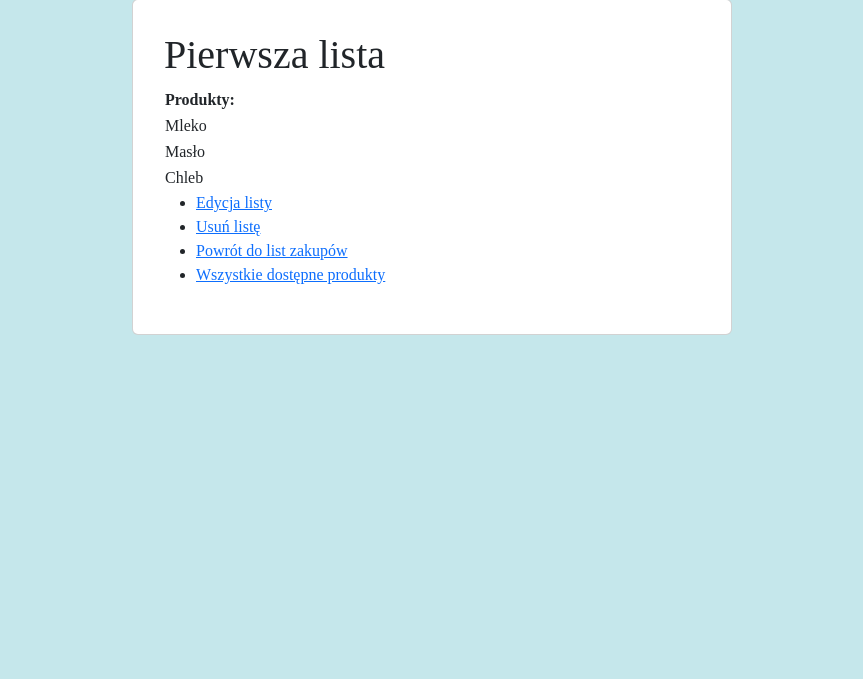
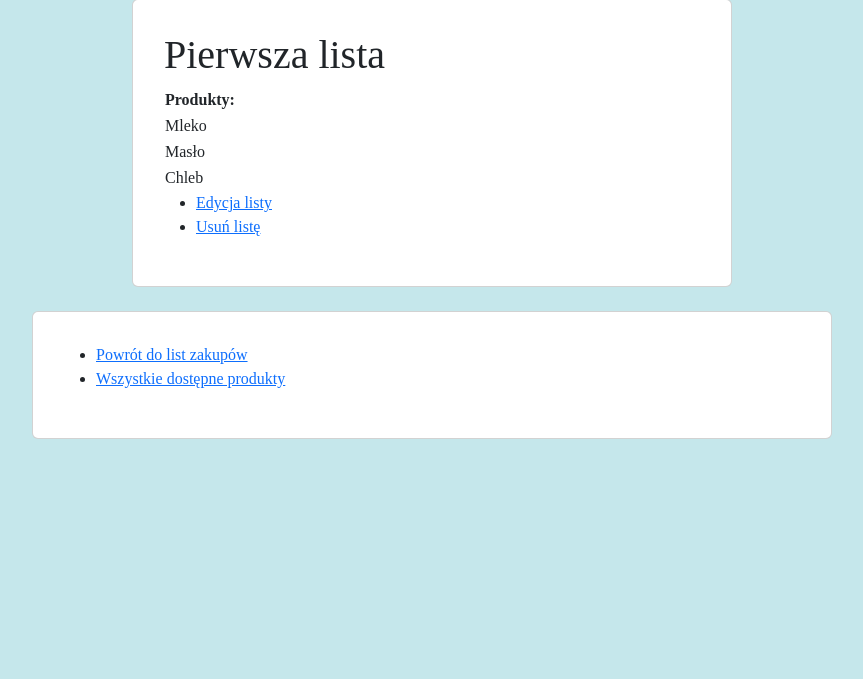
Before and after one commit to DariaDrewa/Django_Shopping_lists, a Django app: page /1 in a window 1280 px wide. Shown: the part 96-775 px from the top of the page, without its empty margins (208-1071 px from the left). Run offline with Django 5.2, Linux system fonts and the light colour scheme; data comes from the database, SQL or seed files in the repository; some libraries are stand-ins or nearby versions.

Commit message:
add second container to template

```diff
--- a/products/templates/list_details.html
+++ b/products/templates/list_details.html
@@ -12,6 +12,14 @@
     padding: 15px;
     margin: auto;
     }
+
+    .card-navigate {
+    width: 100%;
+    max-width: 800px;
+    padding: 15px;
+    margin: auto;
+    }
+
 </style>
 
 <body>
@@ -37,6 +45,17 @@
                 <ul>
                     <li><a href="{% url 'change' shoppinglists.id %}">Edycja listy</a></li>
                     <li><a href="{% url 'delete' shoppinglists.id %}">Usuń listę</a></li>
+                </ul>
+            </div>
+        </div>
+    </div>
+</div>
+
+<div class="container mt-4">
+    <div class="row justify-content-center">
+        <div class="card card-navigate">
+            <div class="card-body">
+                <ul>
                     <li><a href="{% url 'shopping_list' %}">Powrót do list zakupów</a></li>
                     <li><a href="{% url 'products' %}">Wszystkie dostępne produkty</a></li>
                 </ul>
@@ -44,6 +63,7 @@
         </div>
     </div>
 </div>
+
 </body>
 
 {% endblock content %}
```
Also changed, not shown: products/templates/all_products.html (+17 -0 lines), products/templates/all_shopping_lists.html (+18 -0 lines), products/templates/new_shopping_list.html (+18 -0 lines).
